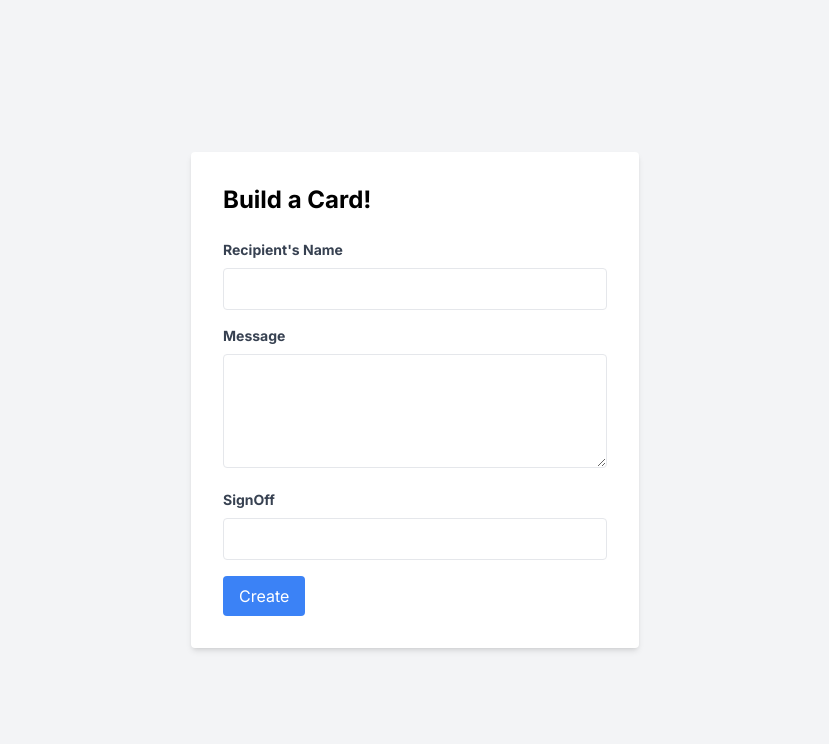
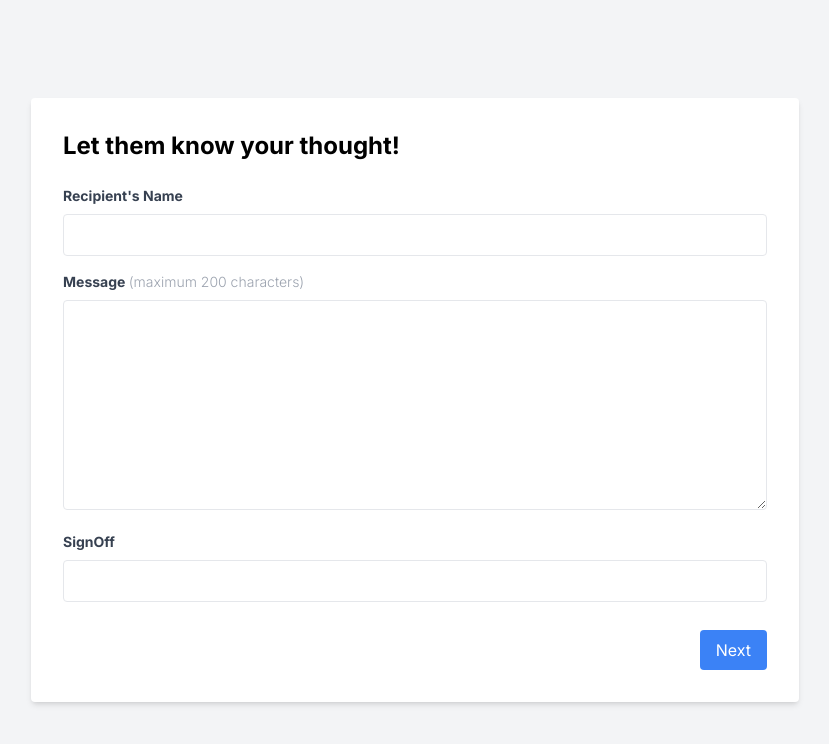
Before and after one commit to akitak1290/bdcard, a Next.js app in the folder bdaygen/: page /createCard in a window 1280 px wide. Shown: the top 744 px of the page, without its empty margins (225-1054 px from the left). Built offline with nearby package versions, Linux system fonts and the light colour scheme; no server answers; sample sign-in values are in the browser's storage.

Commit message:
allow user to customize card

```diff
--- a/bdaygen/src/app/createCard/page.tsx
+++ b/bdaygen/src/app/createCard/page.tsx
@@ -1,31 +1,38 @@
 "use client"
 
-import { ChangeEvent, useEffect, useState } from "react";
+import { useEffect, useState } from "react";
 import { useAuthState } from "react-firebase-hooks/auth";
 import { useRouter } from "next/navigation";
 
-import ConfirmDialog from "./confirmDialog";
 import { auth } from "@/app/_firebase/config";
 import Spinner from "@/app/_extraComponents/spinner";
+import { Tab } from "@headlessui/react";
+import ConfirmDialog from "./confirmDialog";
+import CardInfoForm from "./CardInfoForm";
+import StickersForm from "./StickersForm";
+
+import { upperDecor, middleDecor, lowerDecor } from "./utils"
 
 export default function CreateCard() {
+	const [isDialogOpen, setIsDialogOpen] = useState(false);
+
+	const [page, setPage] = useState(0);
+	const [submitDisabled, setSubmitDisabled] = useState(true);
+
 	const [recipientName, setRecipientName] = useState('');
 	const [message, setMessage] = useState('');
 	const [signOff, setSignOff] = useState('');
 
-	const [isDialogOpen, setIsDialogOpen] = useState(false);
-	const [promptError, setPromptError] = useState('');
-	const [submitting, setSubmitting] = useState(false);
+	const [curUpperDecor, setCurUpperDecor] = useState(Object.keys(upperDecor)[0]);
+	const [curMiddleDecor, setCurMiddleDecor] = useState(Object.keys(middleDecor)[0]);
+	const [curLowerDecor, setCurLowerDecor] = useState(Object.keys(lowerDecor)[0]);
 
 	const [user, loading, error] = useAuthState(auth);
-
 	const router = useRouter();
-
 	useEffect(() => {
 		if (!loading && !user) router.push("/signup");
 	}, [user, loading, error])
 
-	const sleep = (ms: number) => new Promise(r => setTimeout(r, ms));
 	const handleSubmit = async (e: React.FormEvent) => {
 		e.preventDefault();
 
@@ -39,104 +46,84 @@ export default function CreateCard() {
 			body: JSON.stringify({
 				'recipientName': recipientName,
 				'message': message,
-				'signOff': signOff,
-				'uid': user!.uid
+				'signOff': signOff
 			})
 		});
 
 		if (response.ok) {
 			const data = await response.json();
 
-			setIsDialogOpen(true);
-			setSubmitting(true);
+			// setIsDialogOpen(true);
+			// setSubmitting(true);
 			setRecipientName('');
 			setMessage('');
 			setSignOff('');
 
-			await sleep(1500);
-			setSubmitting(false);
-			router.push(`/viewCard/${data.docId}`);
+			// await sleep(1500);
+			// setSubmitting(false);
+			// router.push(`/viewCard/${data.docId}`);
 		} else {
 			console.log(response.status)
-			setPromptError(`Something went wrong, please try again later\n${response.status}`)
+			// setPromptError(`Something went wrong, please try again later\n${response.status}`)
 		}
 
 	};
 
-	const handleNameChange = (e: ChangeEvent<HTMLInputElement>) => {
-		setRecipientName(e.target.value)
-		if (promptError !== '') setPromptError('');
-	}
-
-	const handleMessageChange = (e: ChangeEvent<HTMLTextAreaElement>) => {
-		setMessage(e.target.value)
-		if (promptError !== '') setPromptError('');
-	}
-
-	const handleSignOffChange = (e: ChangeEvent<HTMLInputElement>) => {
-		setSignOff(e.target.value)
-		if (promptError !== '') setPromptError('');
+	if (loading || !user) {
+		return (
+			<div className="min-h-screen flex items-center justify-center bg-gray-100"	>
+				<Spinner />
+			</div>
+		);
 	}
 
 	// TODO: tweak for responsive web design
 	// TODO: could do with some refactoring
+	// TODO: some hacky logic currently with the buttons
 	return (
-		<div className="min-h-screen flex items-center justify-center bg-gray-100">
-			{
-				(!loading && user) ?
-					<div className="bg-white p-8 rounded shadow-md w-full max-w-md">
-						<h2 className="text-2xl font-bold mb-6">Build a Card!</h2>
-						<form onSubmit={handleSubmit}>
-							<div className="mb-4">
-								<label htmlFor="recipientName" className="block text-gray-700 text-sm font-bold mb-2">
-									Recipient's Name
-								</label>
-								<input
-									type="text"
-									id="recipientName"
-									value={recipientName}
-									onChange={handleNameChange}
-									className="w-full border p-2 rounded"
-									required
-								/>
+		<div className="min-h-screen flex flex-col items-center justify-center bg-gray-100">
+			<div className="bg-white p-8 m-auto rounded shadow-md w-full md:max-w-3xl max-w-md">
+				{
+					(page === 0)
+						? <>
+							<CardInfoForm
+								recipientName={recipientName} message={message} signOff={signOff}
+								setRecipientName={setRecipientName} setMessage={setMessage} setSignOff={setSignOff} />
+							<div className="w-full flex flex-row-reverse">
+								<button className="bg-blue-500 text-white py-2 px-4 rounded
+												hover:bg-blue-600 transition duration-300"
+									onClick={() => {
+										setPage(1);
+										setTimeout(() => setSubmitDisabled(false), 200);
+									}}>
+									Next
+								</button>
 							</div>
-							<div className="mb-4">
-								<label htmlFor="message" className="block text-gray-700 text-sm font-bold mb-2">
-									Message
-								</label>
-								<textarea
-									id="message"
-									value={message}
-									onChange={handleMessageChange}
-									className="w-full border p-2 rounded"
-									rows={4}
-									required
-								></textarea>
+						</>
+						: <>
+							<StickersForm
+								recipientName={recipientName} message={message} signOff={signOff}
+								curUpperDecor={curUpperDecor} curMiddleDecor={curMiddleDecor} curLowerDecor={curLowerDecor}
+								setCurUpperDecor={setCurUpperDecor} setCurMiddleDecor={setCurMiddleDecor} setCurLowerDecor={setCurLowerDecor}/>
+							<div className="w-full flex justify-between">
+								<button className="bg-blue-500 text-white py-2 px-4 rounded
+											   hover:bg-blue-600 transition duration-300"
+									onClick={() => {
+										setPage(0);
+										setSubmitDisabled(true)
+									}}>
+									Back
+								</button>
+								<button className="bg-blue-500 text-white py-2 px-4 rounded hover:bg-blue-600
+											    transition duration-300 disabled:bg-slate-400"
+									disabled={submitDisabled}>
+									Submit
+								</button>
 							</div>
-							<div className="mb-4">
-								<label htmlFor="signOff" className="block text-gray-700 text-sm font-bold mb-2">
-									SignOff
-								</label>
-								<input
-									type="text"
-									id="signOff"
-									value={signOff}
-									onChange={handleSignOffChange}
-									className="w-full border p-2 rounded"
-									required
-								/>
-							</div>
-							<button
-								type="submit"
-								className="bg-blue-500 text-white py-2 px-4 rounded hover:bg-blue-600 transition duration-300"
-							>
-								{submitting ? '...' : 'Create'}
-							</button>
-						</form>
-					</div>
-					: <Spinner />
-			}
-			<ConfirmDialog isOpen={isDialogOpen} setIsOpen={setIsDialogOpen} message={"Birthday Card Created!"} />
+						</>
+				}
+				<ConfirmDialog isOpen={isDialogOpen} setIsOpen={setIsDialogOpen} message={"Birthday Card Created!"} />
+			</div>
 		</div>
 	);
 }
```
